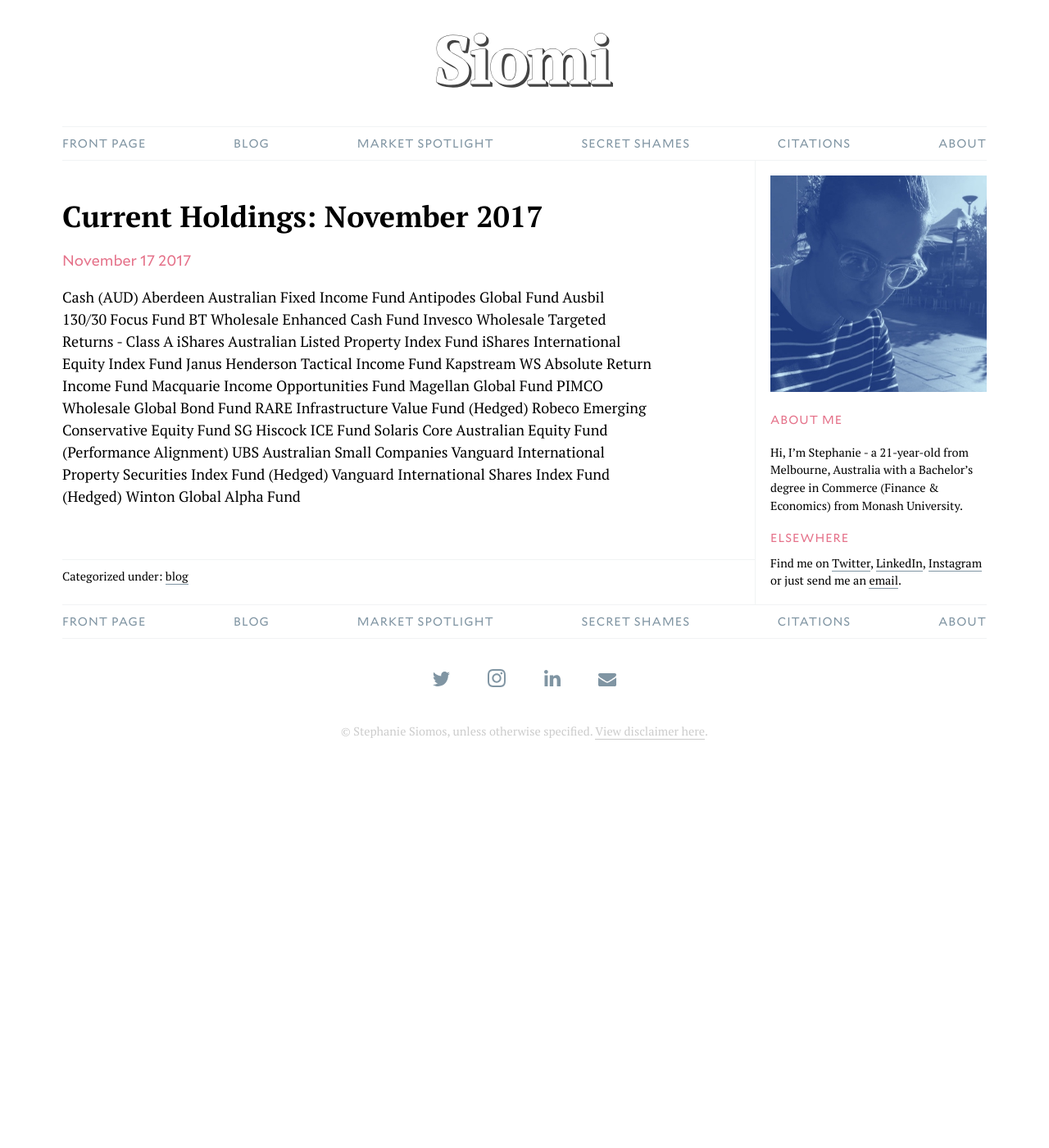
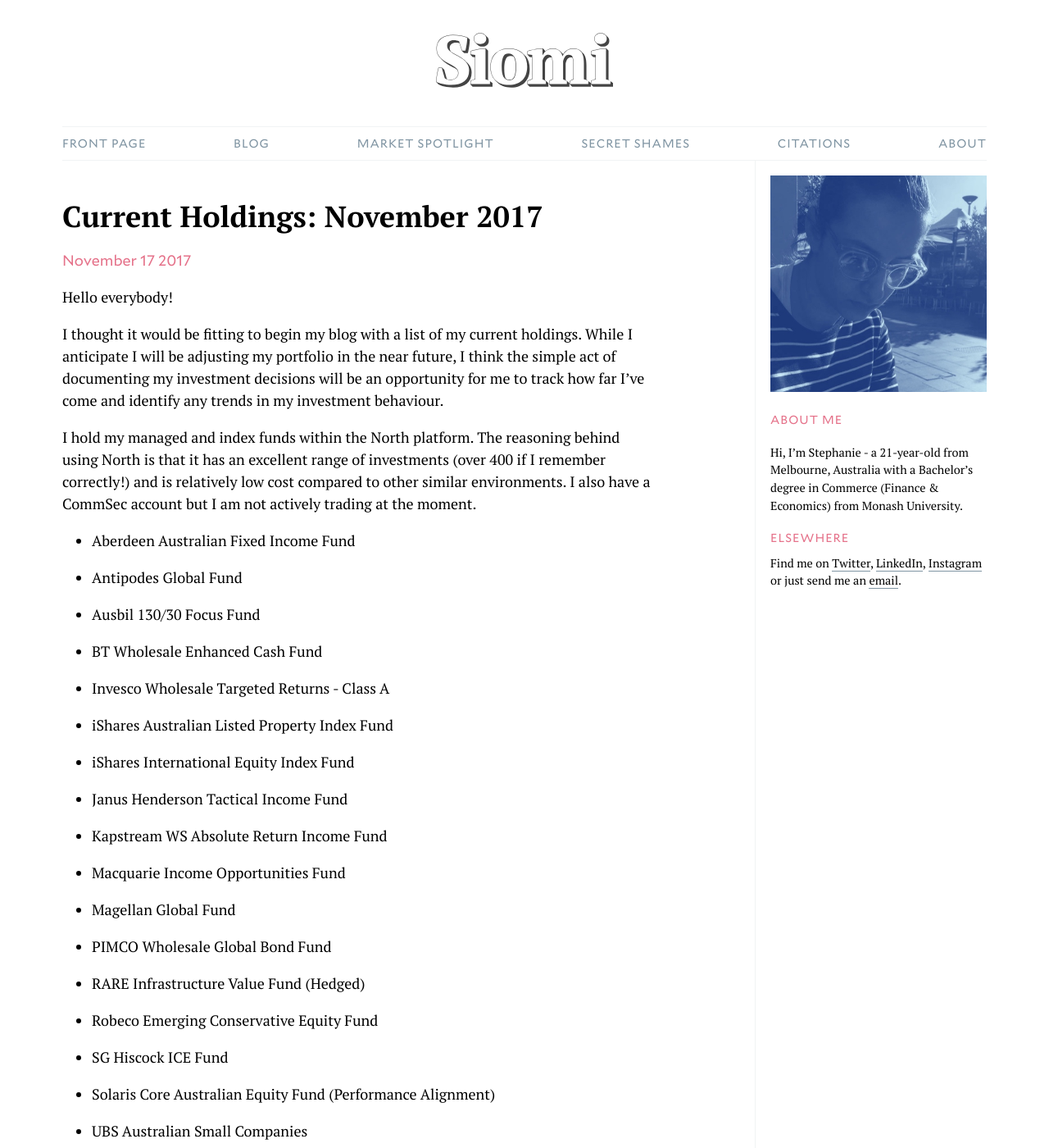
Before and after one commit to cjmlgrto/siomi.net, a Jekyll site: the page built from _posts/2017-11-17-current-holdings-november-2017.markdown, in a window 1280 px wide and 1400 px high. Shown: the whole window at 82% size. Built offline with Jekyll 4.4.1, drawn with Linux system fonts in a browser that asks for light colours; some of the changed text lies outside the part shown.

Commit message:
Updated Current Holdings November 2017

```diff
--- a/_posts/2017-11-17-current-holdings-november-2017.markdown
+++ b/_posts/2017-11-17-current-holdings-november-2017.markdown
@@ -8,24 +8,50 @@
 - current holdings
 ---
 
-Cash (AUD)
-Aberdeen Australian Fixed Income Fund
-Antipodes Global Fund
-Ausbil 130/30 Focus Fund
-BT Wholesale Enhanced Cash Fund
-Invesco Wholesale Targeted Returns - Class A
-iShares Australian Listed Property Index Fund
-iShares International Equity Index Fund
-Janus Henderson Tactical Income Fund
-Kapstream WS Absolute Return Income Fund
-Macquarie Income Opportunities Fund
-Magellan Global Fund
-PIMCO Wholesale Global Bond Fund
-RARE Infrastructure Value Fund (Hedged)
-Robeco Emerging Conservative Equity Fund
-SG Hiscock ICE Fund
-Solaris Core Australian Equity Fund (Performance Alignment)
-UBS Australian Small Companies
-Vanguard International Property Securities Index Fund (Hedged)
-Vanguard International Shares Index Fund (Hedged)
-Winton Global Alpha Fund
+Hello everybody!
+
+I thought it would be fitting to begin my blog with a list of my current holdings. While I anticipate I will be adjusting my portfolio in the near future, I think the simple act of documenting my investment decisions will be an opportunity for me to track how far I've come and identify any trends in my investment behaviour.
+
+I hold my managed and index funds within the North platform. The reasoning behind using North is that it has an excellent range of investments (over 400 if I remember correctly!) and is relatively low cost compared to other similar environments. I also have a CommSec account but I am not actively trading at the moment.
+
+* Aberdeen Australian Fixed Income Fund
+
+* Antipodes Global Fund
+
+* Ausbil 130/30 Focus Fund
+
+* BT Wholesale Enhanced Cash Fund
+
+* Invesco Wholesale Targeted Returns - Class A
+
+* iShares Australian Listed Property Index Fund
+
+* iShares International Equity Index Fund
+
+* Janus Henderson Tactical Income Fund
+
+* Kapstream WS Absolute Return Income Fund
+
+* Macquarie Income Opportunities Fund
+
+* Magellan Global Fund
+
+* PIMCO Wholesale Global Bond Fund
+
+* RARE Infrastructure Value Fund (Hedged)
+
+* Robeco Emerging Conservative Equity Fund
+
+* SG Hiscock ICE Fund
+
+* Solaris Core Australian Equity Fund (Performance Alignment)
+
+* UBS Australian Small Companies
+
+* Vanguard International Property Securities Index Fund (Hedged)
+
+* Vanguard International Shares Index Fund (Hedged)
+
+* Winton Global Alpha Fund
+
+* Cash (AUD)
```
